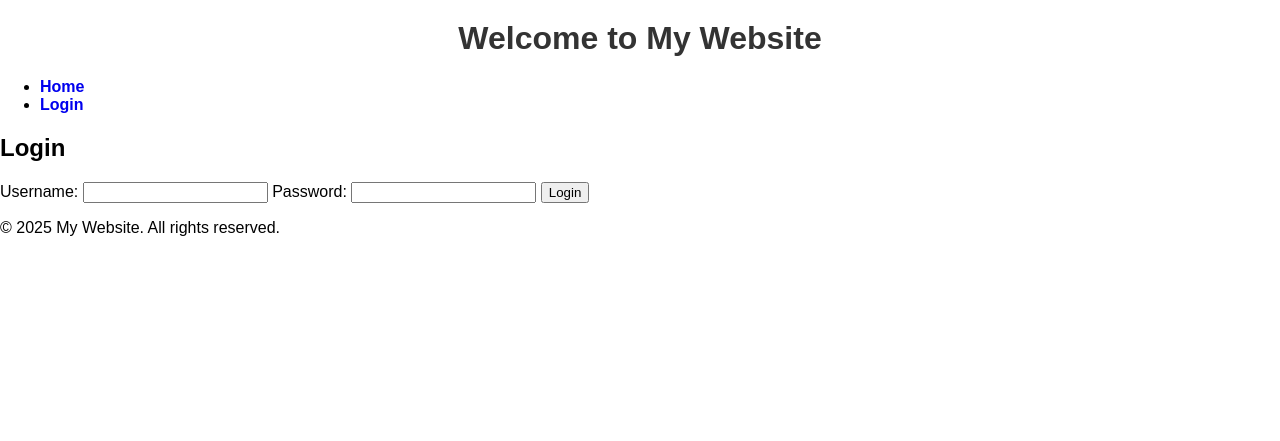
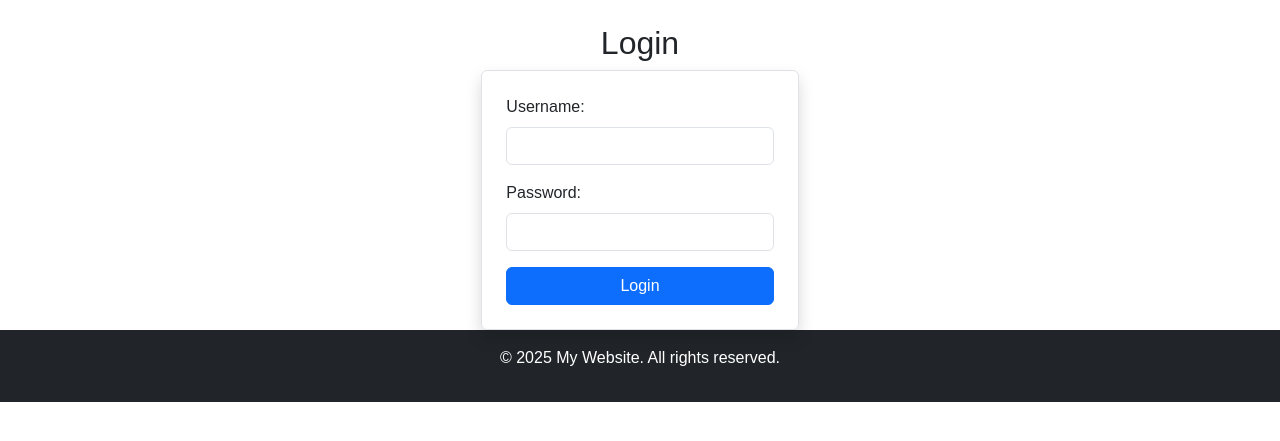
Before and after one commit to Pumin642110325/project-954246, a PHP site: page /login.php in a window 1280 px wide. Shown: the top 441 px of the page. Run offline with PHP 8.4, Linux system fonts and the light colour scheme.

Commit message:
update add layout

```diff
--- a/login.php
+++ b/login.php
@@ -1,39 +1,33 @@
 <?php
-session_start(); // Start the session at the top
+session_start();
+$title = "Login Page"; // ตั้งชื่อหน้า
+include_once __DIR__ . '/partials/layout.php';
 ?>
 
-<!DOCTYPE html>
-<html lang="en">
-<head>
-    <meta charset="UTF-8">
-    <meta name="viewport" content="width=device-width, initial-scale=1.0">
-    <title>lab9</title>
-    <link rel="stylesheet" href="main.css">
-</head>
-<body>
-    <?php include_once('partials/header.php'); ?>
+<div class="row justify-content-center">
+    <div class="col-md-4">
+        <h2 class="text-center">Login</h2>
 
-    <div class="login-container">
-        <h2>Login</h2>
+        <?php if (isset($_SESSION['errors_msg'])): ?>
+            <div class="alert alert-danger">
+                <?php echo $_SESSION['errors_msg']; unset($_SESSION['errors_msg']); ?>
+            </div>
+        <?php endif; ?>
 
-        <?php
-        if (isset($_SESSION['errors_msg'])) {
-            echo "<p class='error'>" . $_SESSION['errors_msg'] . "</p>";
-            unset($_SESSION['errors_msg']); // Clear message after displaying
-        }
-        ?>
+        <form action="auth/login_process.php" method="POST" class="border p-4 rounded shadow">
+            <div class="mb-3">
+                <label for="username" class="form-label">Username:</label>
+                <input type="text" id="username" name="username" class="form-control" required>
+            </div>
 
-        <form action="auth/login_process.php" method="POST">
-            <label for="username">Username:</label>
-            <input type="text" id="username" name="username" required>
+            <div class="mb-3">
+                <label for="password" class="form-label">Password:</label>
+                <input type="password" id="password" name="password" class="form-control" required>
+            </div>
 
-            <label for="password">Password:</label>
-            <input type="password" id="password" name="password" required>
-
-            <button type="submit">Login</button>
+            <button type="submit" class="btn btn-primary w-100">Login</button>
         </form>
     </div>
+</div>
 
-    <?php include_once('partials/footer.php'); ?>
-</body>
-</html>
+<?php include_once __DIR__ . '/partials/footer.php'; ?>
--- a/partials/footer.php
+++ b/partials/footer.php
@@ -1,5 +1,11 @@
-<footer>
+</div> <!-- Close container -->
+
+<footer class="text-center p-3 bg-dark text-white">
     <p>&copy; <?php echo date("Y"); ?> My Website. All rights reserved.</p>
 </footer>
+
+<!-- Bootstrap Bundle with Popper.js -->
+<script src="https://cdn.jsdelivr.net/npm/bootstrap@5.3.2/dist/js/bootstrap.bundle.min.js"></script>
+
 </body>
 </html>
--- a/partials/header.php
+++ b/partials/header.php
@@ -1,28 +1,13 @@
-<?php
-// Start session if not already started
-if (session_status() == PHP_SESSION_NONE) {
-    session_start();
-}
-?>
-<!DOCTYPE html>
-<html lang="en">
-<head>
-    <meta charset="UTF-8">
-    <meta name="viewport" content="width=device-width, initial-scale=1.0">
-    <title>My Website</title>
-    <link rel="stylesheet" href="main.css">
-</head>
-<body>
-    <header>
+<header class="bg-primary text-white text-center p-3">
     <h1>Welcome to My Website</h1>
     <nav>
-            <ul>
-                <li><a href="index.php">Home</a></li>
+        <ul class="nav justify-content-center">
+            <li class="nav-item"><a class="nav-link text-white" href="index.php">Home</a></li>
             <?php if (isset($_SESSION['username'])): ?>
-                    <li><a href="dashboard.php">Dashboard</a></li>
-                    <li><a href="auth/logout.php">Logout</a></li>
+                <li class="nav-item"><a class="nav-link text-white" href="dashboard.php">Dashboard</a></li>
+                <li class="nav-item"><a class="nav-link text-white" href="auth/logout.php">Logout</a></li>
             <?php else: ?>
-                    <li><a href="login.php">Login</a></li>
+                <li class="nav-item"><a class="nav-link text-white" href="login.php">Login</a></li>
             <?php endif; ?>
         </ul>
     </nav>
--- /dev/null
+++ b/partials/layout.php
@@ -0,0 +1,22 @@
+<?php
+// Start session if not already started
+if (session_status() == PHP_SESSION_NONE) {
+    session_start();
+}
+?>
+<!DOCTYPE html>
+<html lang="en">
+<head>
+    <meta charset="UTF-8">
+    <meta name="viewport" content="width=device-width, initial-scale=1">
+    <title><?php echo isset($title) ? $title : "My Website"; ?></title>
+
+    <!-- Bootstrap CSS -->
+    <link href="https://cdn.jsdelivr.net/npm/bootstrap@5.3.2/dist/css/bootstrap.min.css" rel="stylesheet">
+
+    <!-- Custom CSS -->
+    <link rel="stylesheet" href="main.css">
+</head>
+<body>
+
+<div class="container mt-4">
```
Lines whose indentation alone changed are shown as unchanged.
